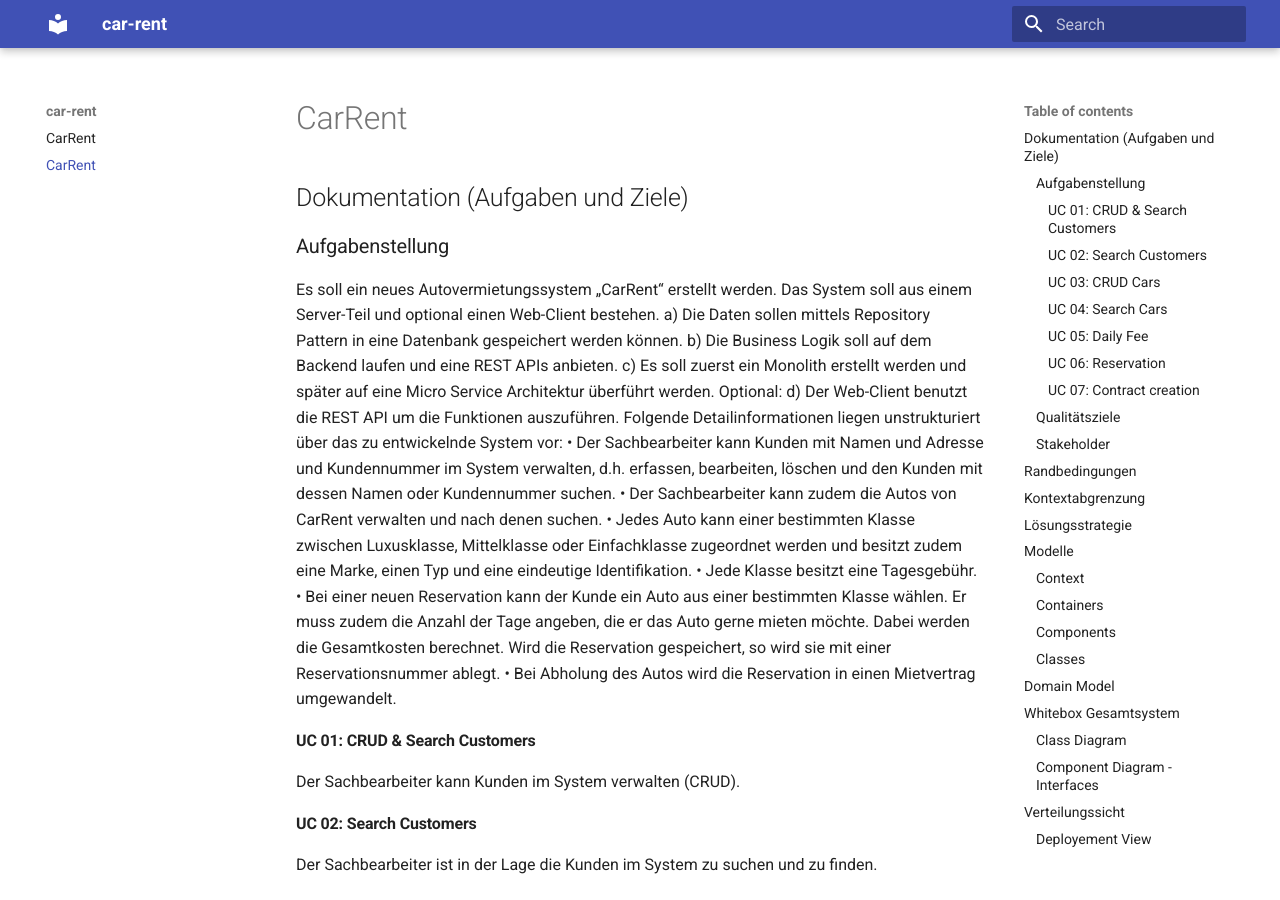
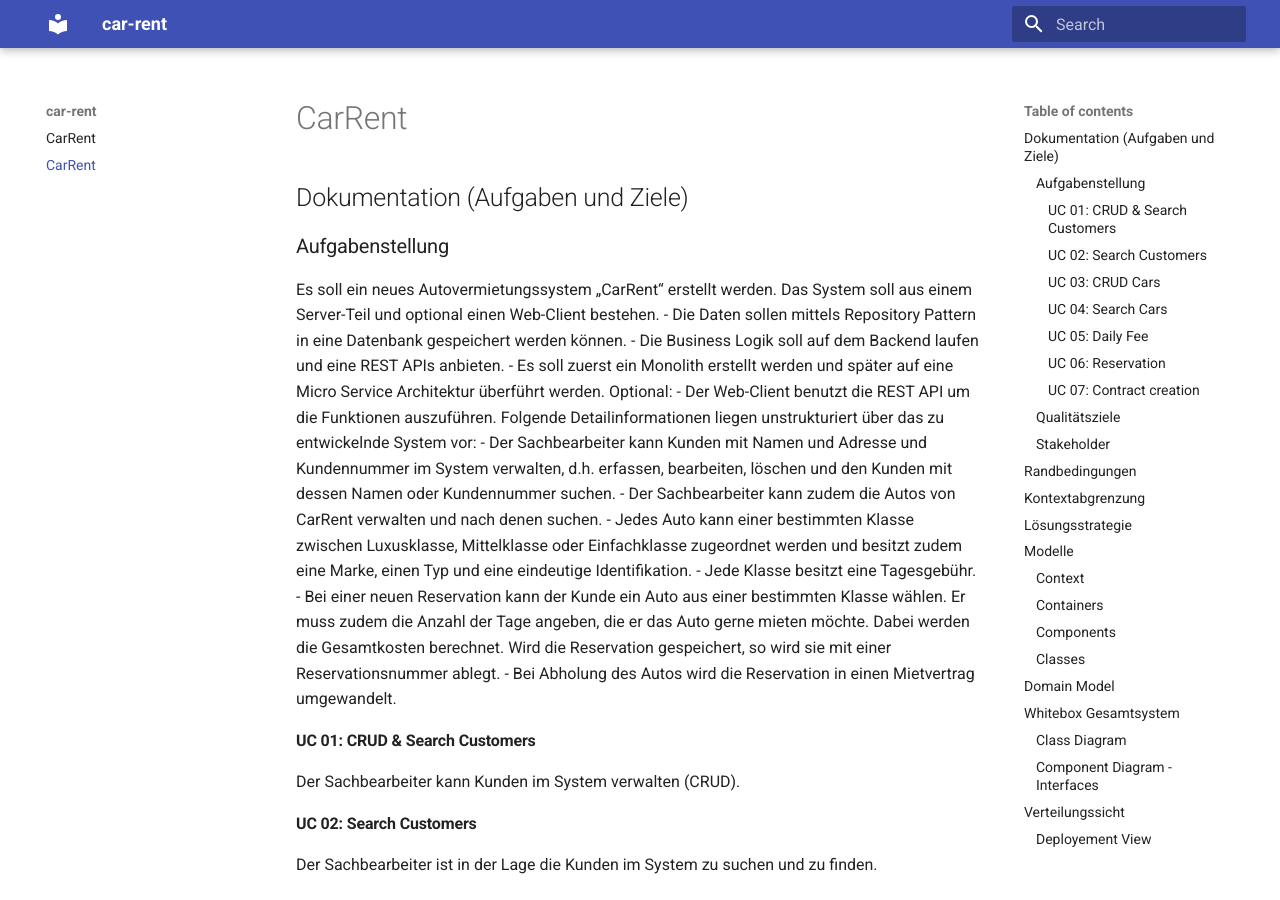
Before and after one commit to miladfakiry/CarRent, an MkDocs documentation site: the page built from docs/CarRent-Dokumentation.md, in a window 1280 px wide and 900 px high. Built offline with MkDocs 1.6.1 and Material for MkDocs 9.7.7, drawn with Linux system fonts in a browser that asks for light colours; some of the changed text lies outside the part shown.

Commit message:
Update Doku

```diff
--- a/docs/CarRent-Dokumentation.md
+++ b/docs/CarRent-Dokumentation.md
@@ -5,24 +5,24 @@
 ### Aufgabenstellung
 Es soll ein neues Autovermietungssystem „CarRent“ erstellt werden. Das System soll aus einem Server-Teil und
 optional einen Web-Client bestehen.
-a) Die Daten sollen mittels Repository Pattern in eine Datenbank gespeichert werden können.
-b) Die Business Logik soll auf dem Backend laufen und eine REST APIs anbieten.
-c) Es soll zuerst ein Monolith erstellt werden und später auf eine Micro Service Architektur überführt
+- Die Daten sollen mittels Repository Pattern in eine Datenbank gespeichert werden können.
+- Die Business Logik soll auf dem Backend laufen und eine REST APIs anbieten.
+- Es soll zuerst ein Monolith erstellt werden und später auf eine Micro Service Architektur überführt
 werden.
 Optional:
-d) Der Web-Client benutzt die REST API um die Funktionen auszuführen.
+- Der Web-Client benutzt die REST API um die Funktionen auszuführen.
 Folgende Detailinformationen liegen unstrukturiert über das zu entwickelnde System vor:
-• Der Sachbearbeiter kann Kunden mit Namen und Adresse und Kundennummer im System verwalten,
+- Der Sachbearbeiter kann Kunden mit Namen und Adresse und Kundennummer im System verwalten,
 d.h. erfassen, bearbeiten, löschen und den Kunden mit dessen Namen oder Kundennummer suchen.
-• Der Sachbearbeiter kann zudem die Autos von CarRent verwalten und nach denen suchen.
-• Jedes Auto kann einer bestimmten Klasse zwischen Luxusklasse, Mittelklasse oder Einfachklasse
+- Der Sachbearbeiter kann zudem die Autos von CarRent verwalten und nach denen suchen.
+- Jedes Auto kann einer bestimmten Klasse zwischen Luxusklasse, Mittelklasse oder Einfachklasse
 zugeordnet werden und besitzt zudem eine Marke, einen Typ und eine eindeutige Identifikation.
-• Jede Klasse besitzt eine Tagesgebühr.
-• Bei einer neuen Reservation kann der Kunde ein Auto aus einer bestimmten Klasse wählen. Er muss
+- Jede Klasse besitzt eine Tagesgebühr.
+- Bei einer neuen Reservation kann der Kunde ein Auto aus einer bestimmten Klasse wählen. Er muss
 zudem die Anzahl der Tage angeben, die er das Auto gerne mieten möchte. Dabei werden die
 Gesamtkosten berechnet. Wird die Reservation gespeichert, so wird sie mit einer Reservationsnummer
 ablegt.
-• Bei Abholung des Autos wird die Reservation in einen Mietvertrag umgewandelt.
+- Bei Abholung des Autos wird die Reservation in einen Mietvertrag umgewandelt.
 
 #### UC 01: CRUD & Search Customers
 Der Sachbearbeiter kann Kunden im System verwalten (CRUD).
@@ -74,27 +74,27 @@ Das System erstellt einen Mietvertrag basierend auf der Reservation, sobald der
 
 ## Modelle
 ### Context
-![Context Diagram](images/Aufgaben/Context.PNG)
+![Context Diagram](images/Aufgaben/Context.png)
 
 ### Containers
-![Containers Diagram](images/Aufgaben/Containers.PNG)
+![Containers Diagram](images/Aufgaben/Containers.png)
 
 ### Components
-![Components Diagram](images/Aufgaben/Components.PNG)
+![Components Diagram](images/Aufgaben/Components.png)
 
 ### Classes
-![Class Diagram](images/Aufgaben/Classes.PNG)
+![Class Diagram](images/Aufgaben/Classes.png)
 
 ## Domain Model
-![Domain Model](images/Aufgaben/DomainModel.PNG)
+![Domain Model](images/Aufgaben/DomainModel.png)
 
 ## Whitebox Gesamtsystem
 ### Class Diagram
 ![Class Diagram](images/Aufgaben/Class_Diagram.png)
 
 ### Component Diagram - Interfaces
-![Component Diagram](images/Aufgaben/Component_Diagram.PNG)
+![Component Diagram](images/Aufgaben/Component_Diagram.png)
 
 ## Verteilungssicht
 ### Deployement View
-![Deployment View](images/Aufgaben/Deployment_View.PNG)
+![Deployment View](images/Aufgaben/Deployment_View.png)
```
Also changed, not shown: other parts of docs/CarRent-Dokumentation.md (+1 -1 lines).
